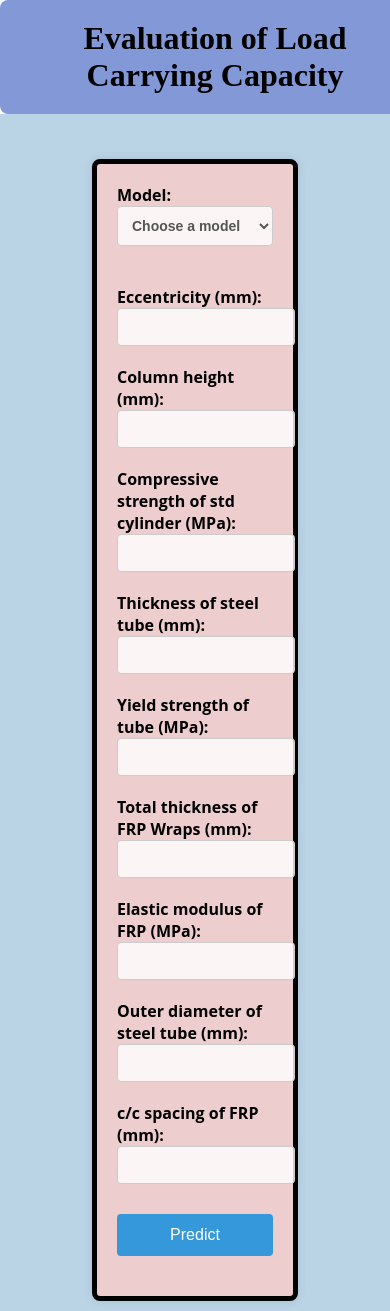
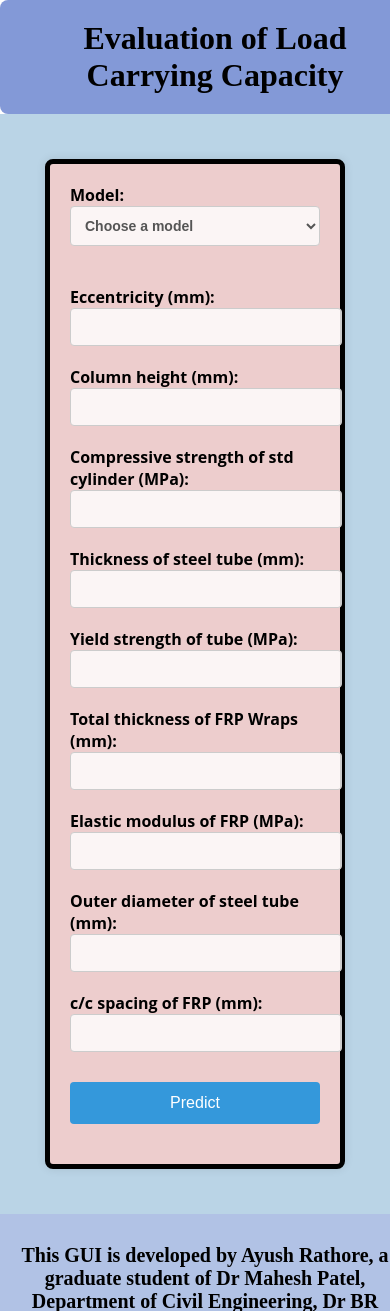
Before and after one commit to ayushrathore111/loadpredictor, a Flask app: page / in a window 390 px wide. Shown: the top 1311 px of the page. Run offline with Flask 3, Linux system fonts and the light colour scheme; parts of the project's set-up code (start-up, migrations or seed data) failed here and were passed over.

Commit message:
responsive

```diff
--- a/static/css/style2.css
+++ b/static/css/style2.css
@@ -107,3 +107,18 @@
     font-size: 20px;
     font-weight: bolder;
 }
+
+
+/* Media Queries */
+
+@media screen and (max-width: 768px) {
+    .form {
+        width: 80vw;
+    }
+}
+
+@media screen and (max-width: 480px) {
+    .form {
+        width: 90vw;
+    }
+}
```
